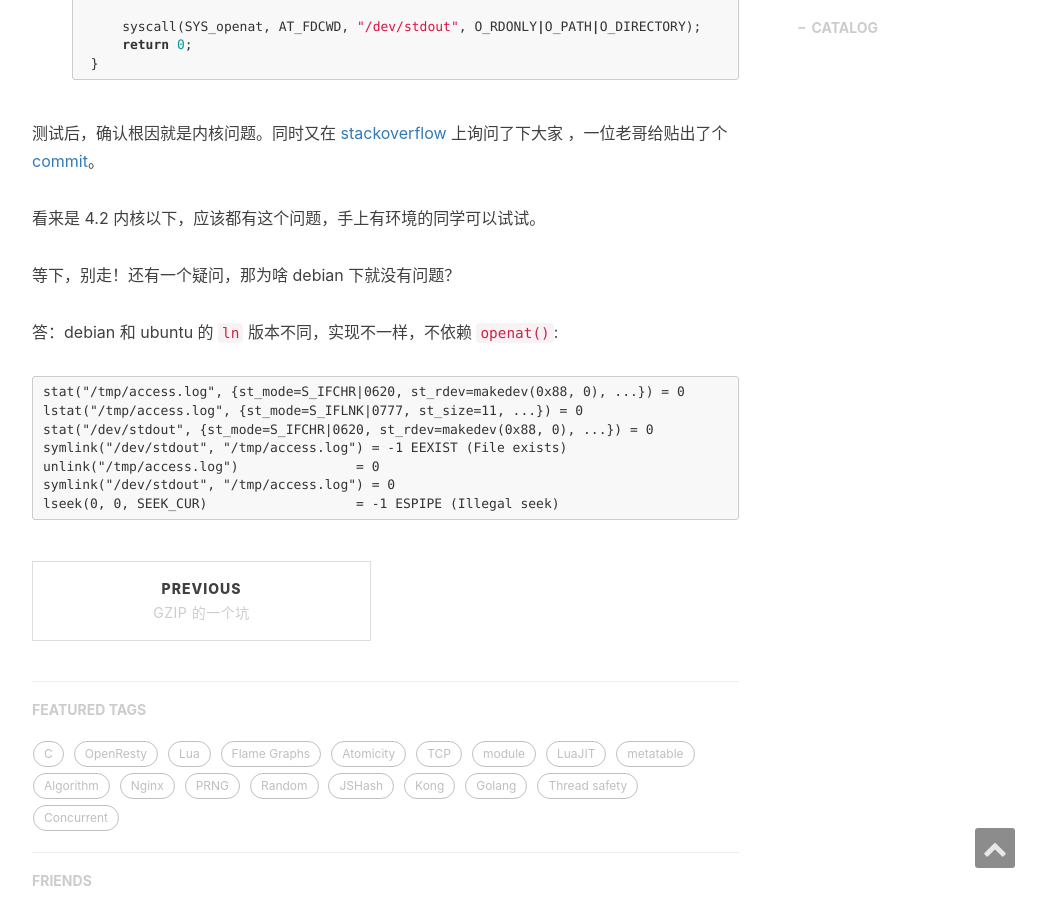
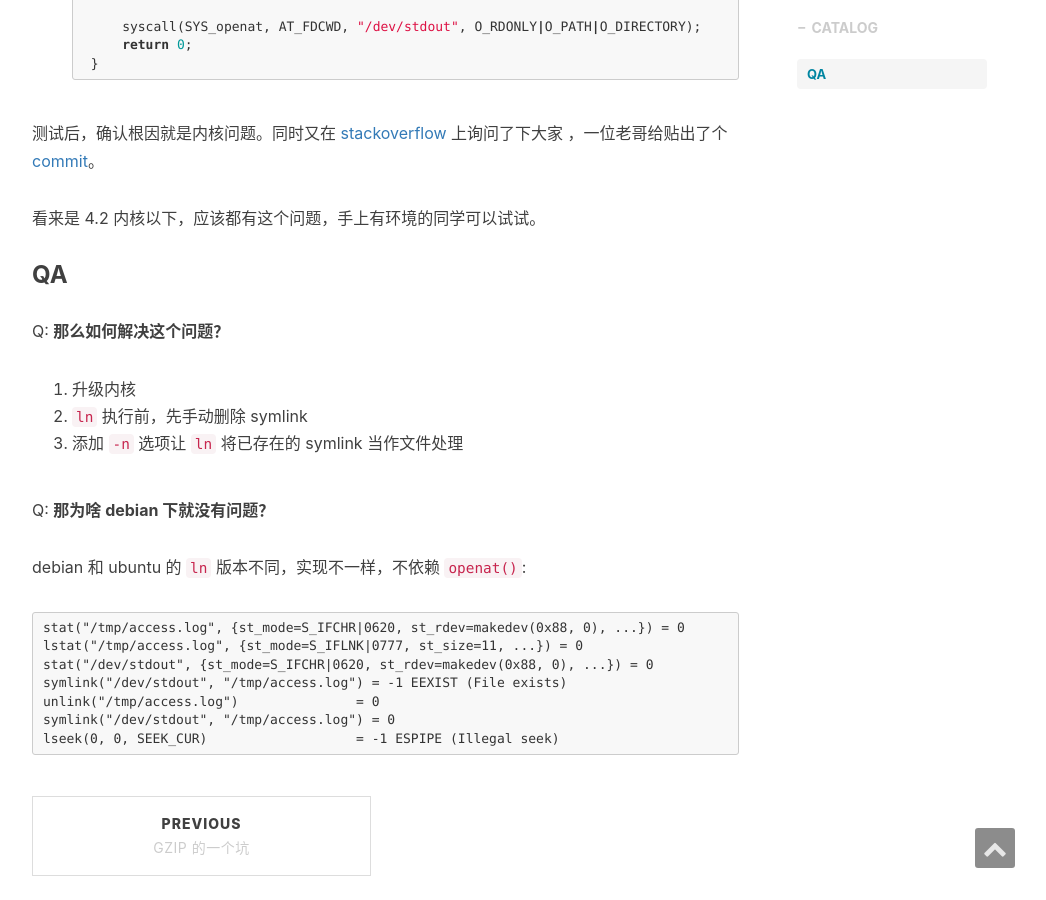
Before and after one commit to ms2008/ms2008.github.io, a Jekyll site: the page built from _posts/2023-02-05-kernel-bug-openat.md, in a window 1280 px wide and 900 px high, scrolled down 2478 px. Shown: the whole window, without its empty margins (233-1279 px from the left). Built offline with Jekyll 4.4.1, drawn with Linux system fonts in a browser that asks for light colours; nearby versions of some CDN libraries; comment, search, counter and statistics services are not loaded.

Commit message:
add QA for 2023-02-05-kernel-bug-openat

````diff
--- a/_posts/2023-02-05-kernel-bug-openat.md
+++ b/_posts/2023-02-05-kernel-bug-openat.md
@@ -100,9 +100,17 @@ Command-line utility -> glibc -> system call
 
 看来是 4.2 内核以下，应该都有这个问题，手上有环境的同学可以试试。
 
-等下，别走！还有一个疑问，那为啥 debian 下就没有问题？
+### QA
 
-答：debian 和 ubuntu 的 `ln` 版本不同，实现不一样，不依赖 `openat()`:
+Q: **那么如何解决这个问题？**
+
+1. 升级内核
+2. `ln` 执行前，先手动删除 symlink
+3. 添加 `-n` 选项让 `ln` 将已存在的 symlink 当作文件处理
+
+Q: **那为啥 debian 下就没有问题？**
+
+debian 和 ubuntu 的 `ln` 版本不同，实现不一样，不依赖 `openat()`:
 
 ```
 stat("/tmp/access.log", {st_mode=S_IFCHR|0620, st_rdev=makedev(0x88, 0), ...}) = 0
````
